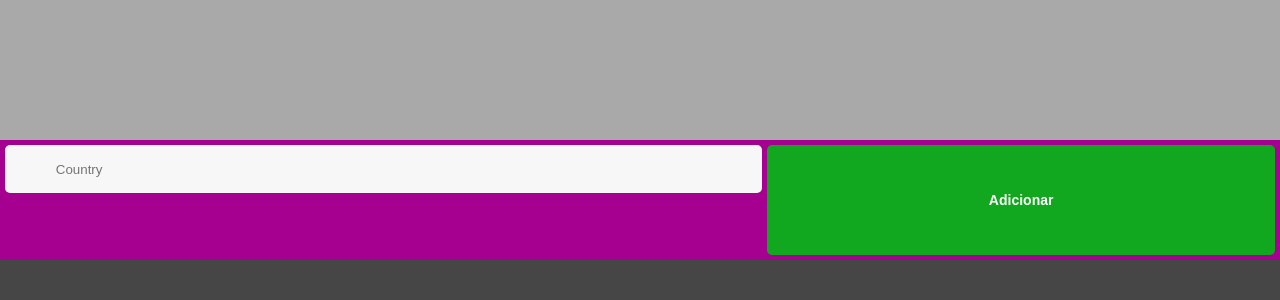
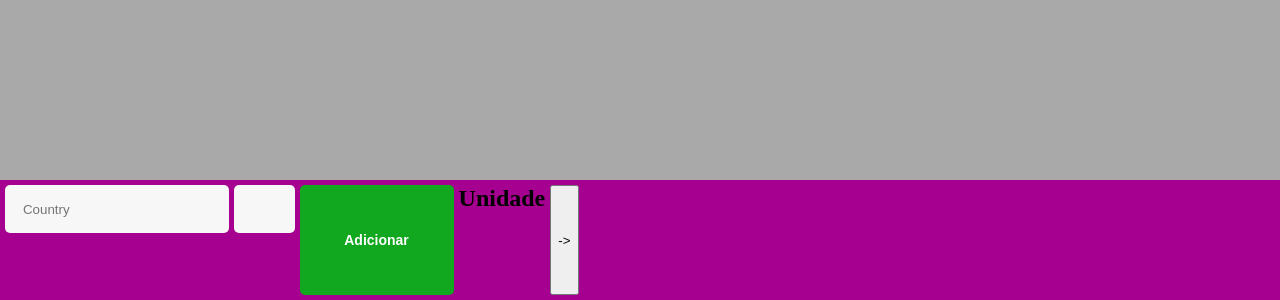
Before and after one commit to pauloAlba/toDoList, a plain HTML site: page index.html in a window 1280 px wide. Shown: the part 500-800 px from the top of the page. Drawn offline with Linux system fonts and the light colour scheme.

Commit message:
layout atualizado

```diff
--- a/index.html
+++ b/index.html
@@ -11,9 +11,20 @@
 </head>
 <body>
     <header>
+        <form action="">
+            <input onfocus="this.value=''" class="inputTarefa" id="myInput" type="text" name="myCountry" placeholder="Country">
+            <input class="inputQtd" type="number" name="" id="">
+            <button class="btnAdicionar">Adicionar</button>
+        </form>
+        <h2>Unidade</h2>
+        <button>-></button>
 
-              <input onfocus="this.value=''" class="inputTarefa" id="myInput" type="text" name="myCountry" placeholder="Country">
-              <button class="btnAdicionar">Adicionar</button>
+
+
+
+
+
+
 
     </header>
     <main>
--- a/style.css
+++ b/style.css
@@ -15,11 +15,12 @@ header{
     background-color: rgb(165, 0, 143);
     padding: 5px;
     gap: 5px;
+    flex-wrap: wrap;
 }
 main{
     display: flex;
     flex-direction: column;
-    height: 80vh;
+    height: 85vh;
     order: 1;
 
 }
@@ -60,6 +61,14 @@ main{
     border-radius: 5px;
     height: 6vh;
     width: 100%;
+    padding:  0 4%;
+}
+.inputQtd{
+    background-color: rgb(247, 247, 247);
+    border: none;
+    border-radius: 5px;
+    height: 6vh;
+    width: 20%;
     padding:  0 4%;
 }
 ul{
@@ -143,3 +152,8 @@ span{
   background-color: DodgerBlue !important;
   color: #ffffff;
 }
+
+form{
+    display: flex;
+    gap: 5px;
+}
```
